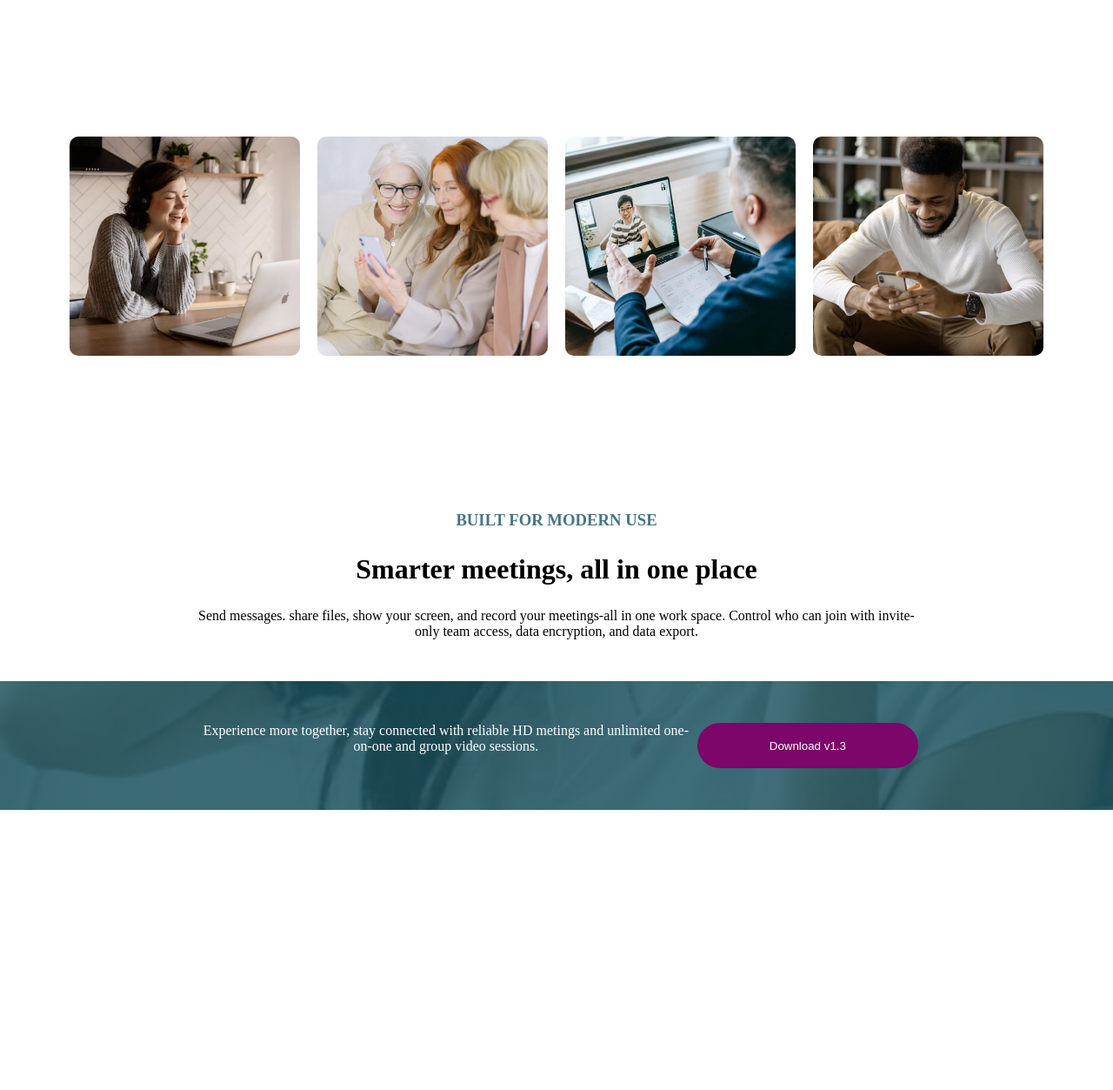
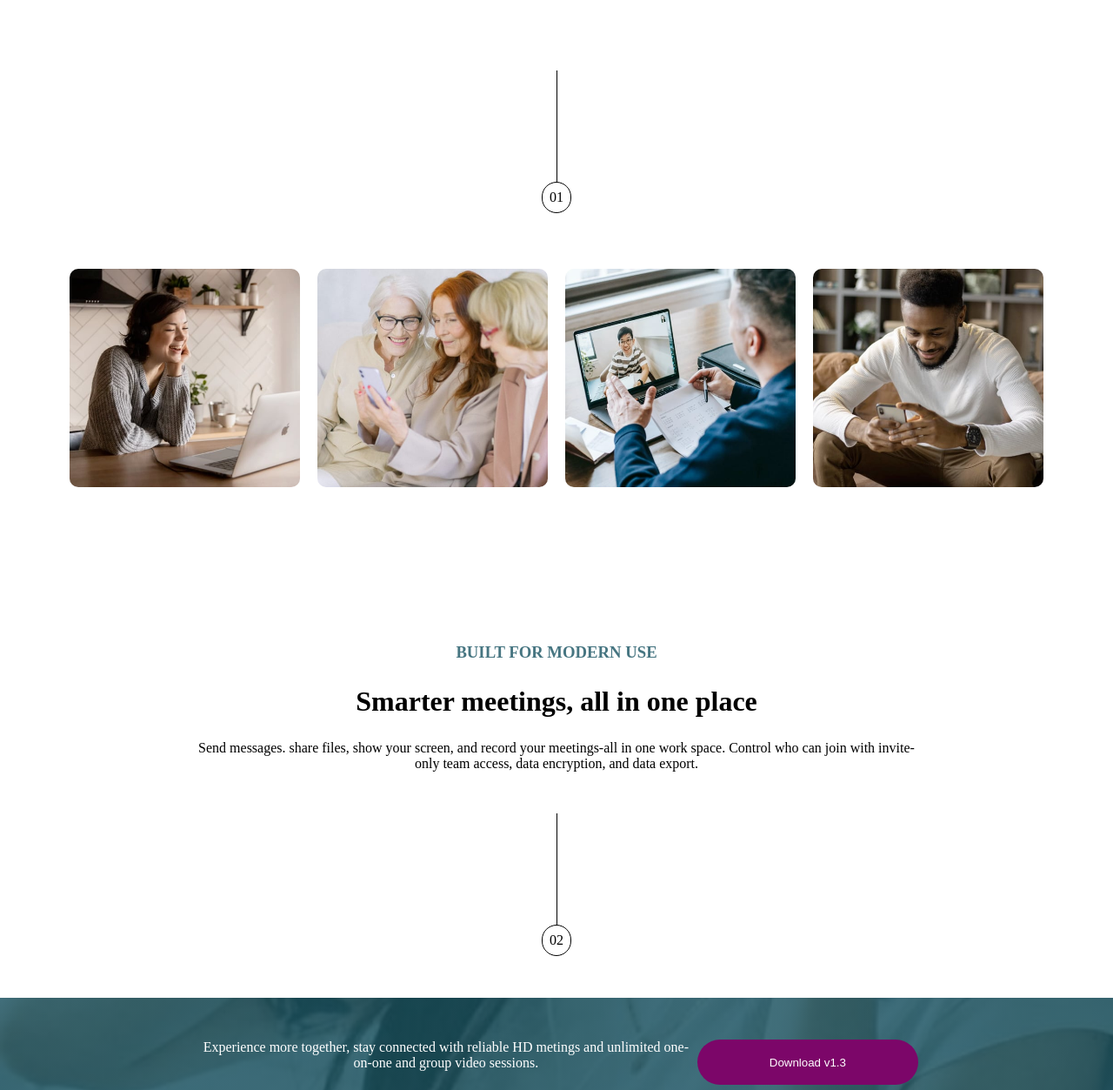
Before and after one commit to sundaygodwin007/meet-project, a plain HTML site: page index.html in a window 1280 px wide. Shown: the part 427-1680 px from the top of the page at 87% size. Before the commit the page ends 1358 px from the top, so only its background shows below. Drawn offline with Linux system fonts and the light colour scheme.

Commit message:
added a center-line and a number

```diff
--- a/index.html
+++ b/index.html
@@ -42,6 +42,9 @@
       </div>
     </header>
 
+    <div class="center-line"></div>
+    <div class="number-one">01</div>
+
     <section>
       <div class="images">
         <img
@@ -73,6 +76,9 @@
       </p>
     </article>
 
+    <div class="center-line"></div>
+    <div class="number-two">02</div>
+
     <footer>
       <div class="experience-more">
         <h1>Experience more together</h1>
--- a/meetstyle.css
+++ b/meetstyle.css
@@ -4,6 +4,7 @@ nav {
   text-align: center;
   background-color: white;
   width: 100%;
+  padding: 1rem;
 }
 
 /* hiding the image for the tablet screen from being visible on mobile screen */
@@ -42,8 +43,8 @@ header h1 {
 
 header p {
   font-size: 1rem;
-  margin-bottom: 2rem;
-  padding: 0 1rem;
+  /* margin-bottom: 2rem; */
+  /* padding: 0 1rem; */
 }
 
 header button {
@@ -65,6 +66,15 @@ header #question {
 header button {
   display: block;
   margin: auto;
+}
+
+/* for the 01 center line */
+.center-line {
+  display: none;
+}
+
+.number-one {
+  display: none;
 }
 
 /* section */
@@ -90,6 +100,10 @@ article h1 {
   font-size: 2rem;
   padding: 0 3rem;
   font-weight: bold;
+}
+
+.number-two {
+  display: none;
 }
 
 /* footer */
@@ -213,10 +227,12 @@ footer #new-version {
   }
 }
 
+/* styling for the desktop view */
 @media (min-width: 992px) {
   header .combined-header {
     display: grid;
     grid-template-columns: 1fr 1fr 1fr;
+    grid-gap: 1.5rem;
   }
 
   header {
@@ -246,6 +262,23 @@ footer #new-version {
     width: 100%;
   }
 
+  .center-line {
+    display: inherit;
+    border-right: 1px solid rgb(0, 0, 0);
+    height: 8rem;
+    width: 50%;
+    margin-top: 0;
+  }
+
+  .number-one {
+    display: inherit;
+    border: 1px solid rgb(0, 0, 0);
+    width: 1rem;
+    border-radius: 5rem;
+    padding: 8px;
+    margin: auto;
+  }
+
   /* section styling */
 
   section .images {
@@ -269,6 +302,16 @@ footer #new-version {
     padding: 0 12rem 0;
   }
 
+  .number-two {
+    display: inherit;
+    border: 1px solid rgb(0, 0, 0);
+    width: 1rem;
+    border-radius: 5rem;
+    padding: 8px;
+    margin: auto;
+    margin-bottom: 3rem;
+  }
+
   /* footer styling */
   footer {
     display: flex;
```
